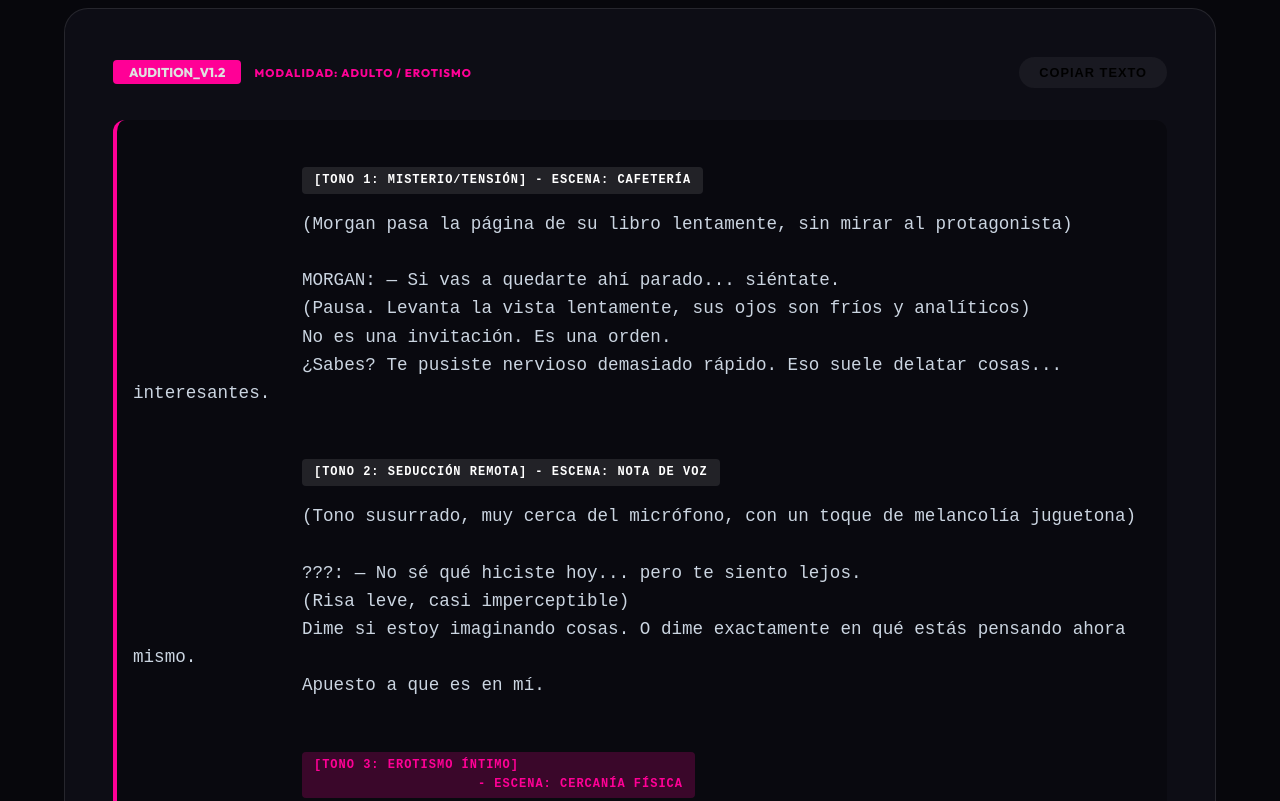
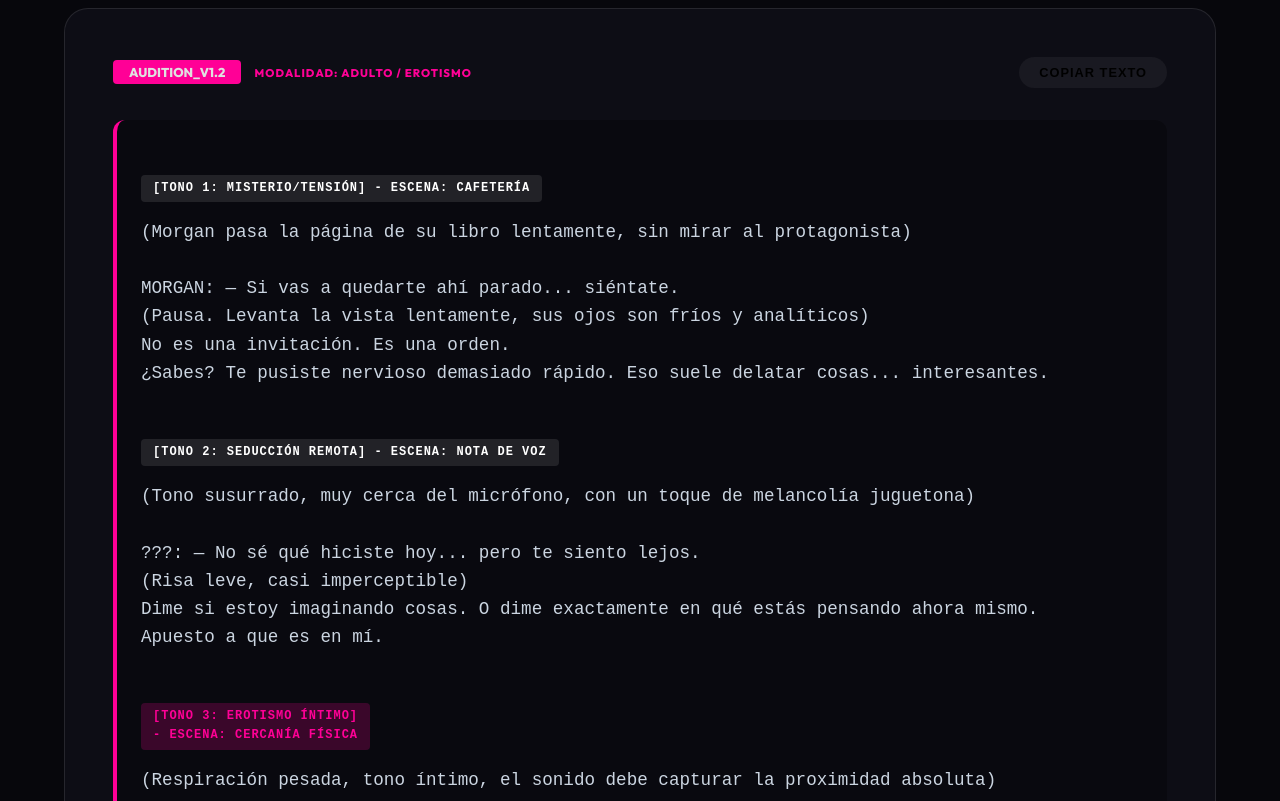
Before and after one commit to Tiboryeah/kokoro-3-souls, a website: page public/casting_portal/index.html in a window 1280 px wide. Shown: the part 2080-2881 px from the top of the page. Drawn offline with nearby package versions, Linux system fonts and the light colour scheme; a web font is replaced by a local one.

Commit message:
Fix script alignment by adjusting white-space rules and removing HTML indentation

```diff
--- a/public/casting_portal/style.css
+++ b/public/casting_portal/style.css
@@ -186,8 +186,8 @@ body {
     font-family: 'Courier New', Courier, monospace;
     font-size: 1.1rem;
     color: #cbd5e1;
-    white-space: pre-wrap;
-    padding: 1rem;
+    white-space: pre-line;
+    padding: 1.5rem;
     background: rgba(0, 0, 0, 0.3);
     border-radius: 12px;
     border-left: 4px solid var(--accent-magenta);
```
